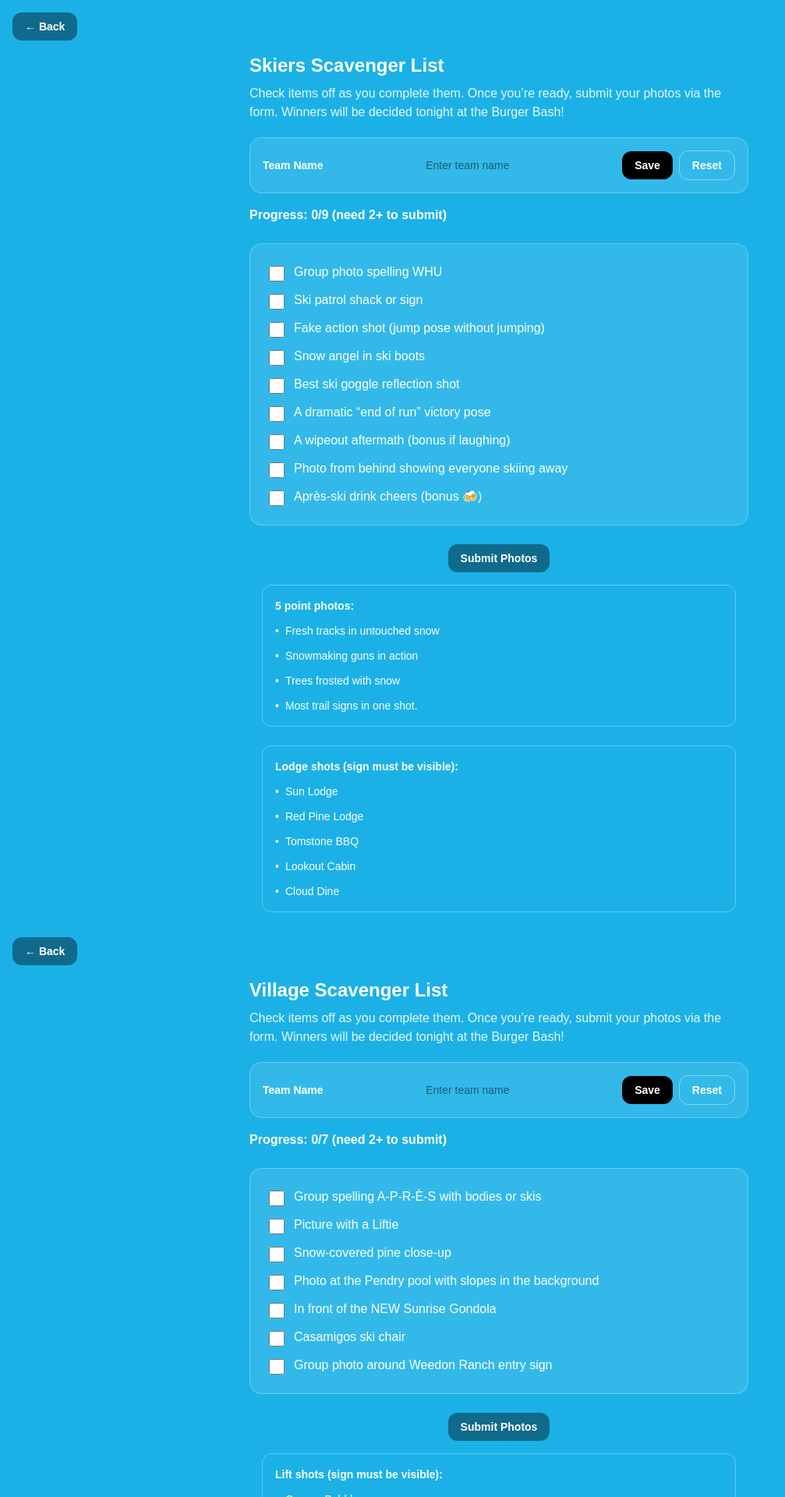
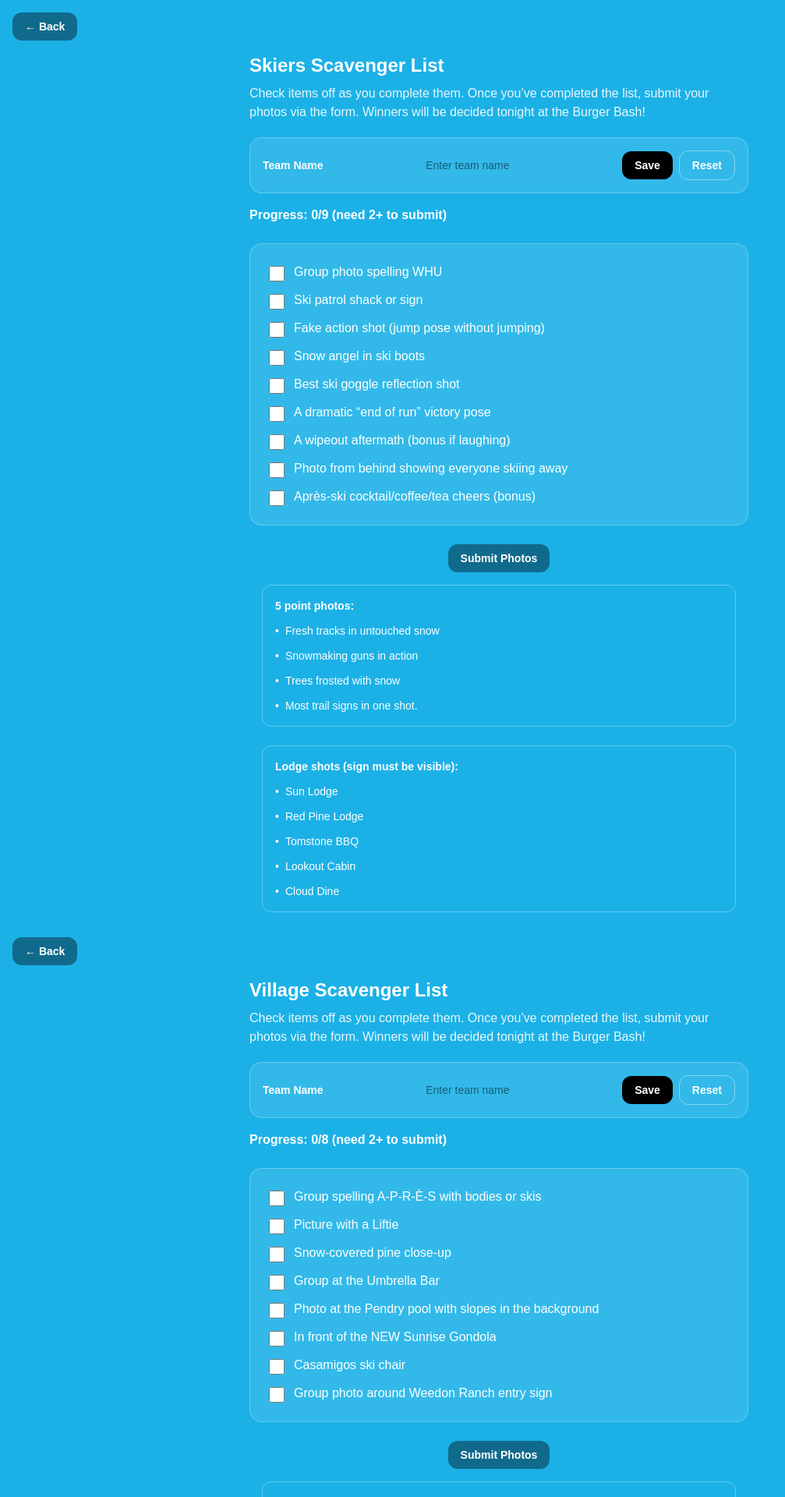
Before and after one commit to bwolkoys/whu-scavenger-hunt, a Next.js app: page /scavenger in a window 1280 px wide. Shown: the top 1920 px of the page at 78% size, without its empty margins (0-1007 px from the left). Built offline with nearby package versions, Linux system fonts and the light colour scheme.

Commit message:
updated verbiage

```diff
--- a/app/page.tsx
+++ b/app/page.tsx
@@ -62,7 +62,7 @@ export default function Home() {
           <ul className="space-y-3 text-lg text-white">
             <li className="flex items-start">
               <span className="text-white mr-2">•</span>
-              <span>One person per team uploads the photos</span>
+              <span>One person per team uploads the photos at the end</span>
             </li>
             <li className="flex items-start">
               <span className="text-white mr-2">•</span>
@@ -121,6 +121,12 @@ export default function Home() {
               Scavenger Hunt – Village
             </button>
           </Link>
+
+          <Link href="https://cvma.com/gondola-art-stroll/">
+            <button className="bg-blue-800 hover:bg-blue-900 text-white font-semibold text-lg py-4 px-12 rounded-lg shadow-lg transition duration-200 transform hover:scale-105">
+              Alternative: Art Stroll
+            </button>
+          </Link>
         </div>
       </div>
     </div>
--- a/app/scavenger/skier/page.tsx
+++ b/app/scavenger/skier/page.tsx
@@ -14,7 +14,7 @@ const ITEMS: Item[] = [
   { id: "q6", text: "A dramatic “end of run” victory pose" },
   { id: "q7", text: "A wipeout aftermath (bonus if laughing)" },
   { id: "q8", text: "Photo from behind showing everyone skiing away" },
-  { id: "q9", text: "Après-ski drink cheers (bonus 🍻)" },
+  { id: "q9", text: "Après-ski cocktail/coffee/tea cheers (bonus)" },
 ];
 
 const CHECKED_KEY = "skier_scavenger_checked_v1";
@@ -110,8 +110,7 @@ export default function SkierChecklistPage() {
             Skiers Scavenger List
           </h1>
           <p className="mt-2 text-white/90">
-            Check items off as you complete them. Once you’re ready, submit your
-            photos via the form. Winners will be decided tonight at the Burger
+            Check items off as you complete them. Once you’ve completed the list, submit your photos via the form. Winners will be decided tonight at the Burger
             Bash!
           </p>
 
--- a/app/scavenger/walker/page.tsx
+++ b/app/scavenger/walker/page.tsx
@@ -9,10 +9,11 @@ const ITEMS: Item[] = [
   { id: "q1", text: "Group spelling A-P-R-È-S with bodies or skis" },
   { id: "q2", text: "Picture with a Liftie" },
   { id: "q3", text: "Snow-covered pine close-up" },
-  { id: "q4", text: "Photo at the Pendry pool with slopes in the background" },
-  { id: "q5", text: "In front of the NEW Sunrise Gondola" },
-  { id: "q6", text: "Casamigos ski chair" },
-  { id: "q7", text: "Group photo around Weedon Ranch entry sign" },
+  { id: "q4", text: "Group at the Umbrella Bar" },
+  { id: "q5", text: "Photo at the Pendry pool with slopes in the background" },
+  { id: "q6", text: "In front of the NEW Sunrise Gondola" },
+  { id: "q7", text: "Casamigos ski chair" },
+  { id: "q8", text: "Group photo around Weedon Ranch entry sign" },
 ];
 
 const CHECKED_KEY = "skier_scavenger_checked_v1";
@@ -108,7 +109,7 @@ export default function WalkerChecklistPage() {
             Village Scavenger List
           </h1>
           <p className="mt-2 text-white/90">
-            Check items off as you complete them. Once you’re ready, submit your
+            Check items off as you complete them. Once you’ve completed the list, submit your
             photos via the form. Winners will be decided tonight at the Burger
             Bash!
           </p>
```
